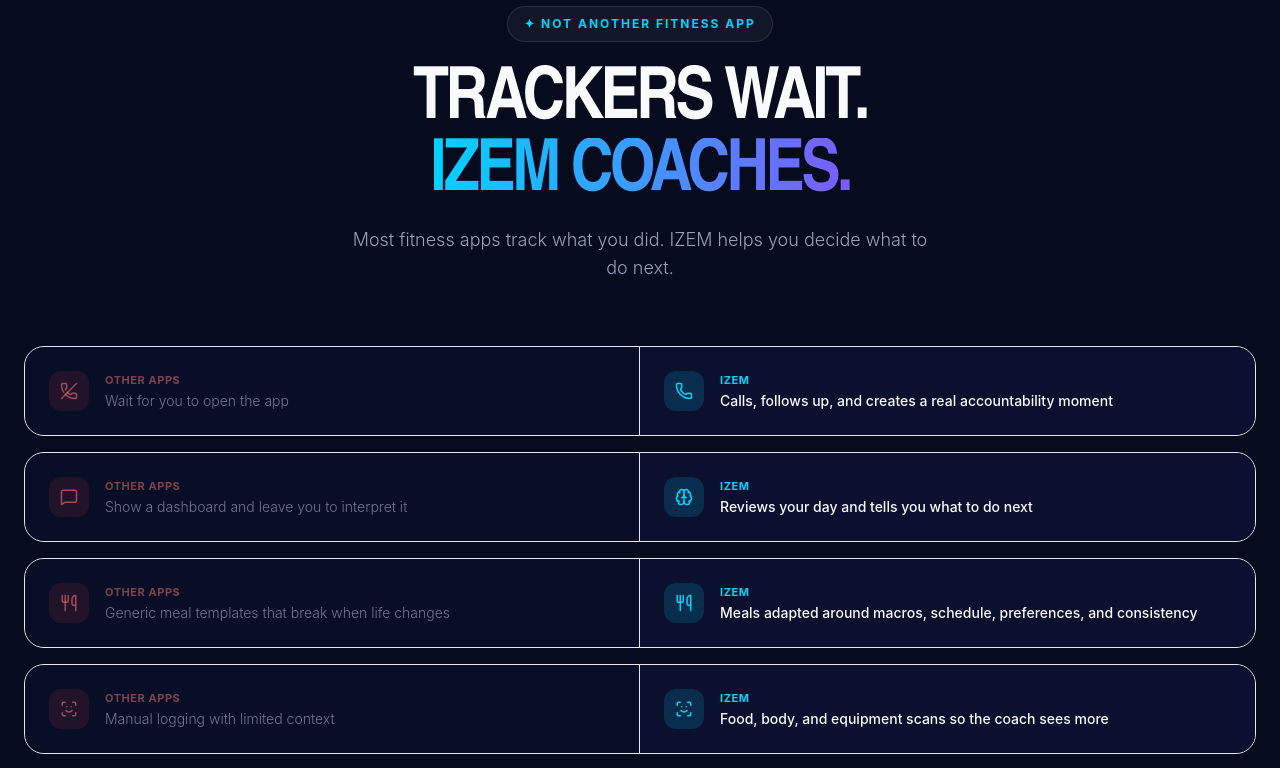
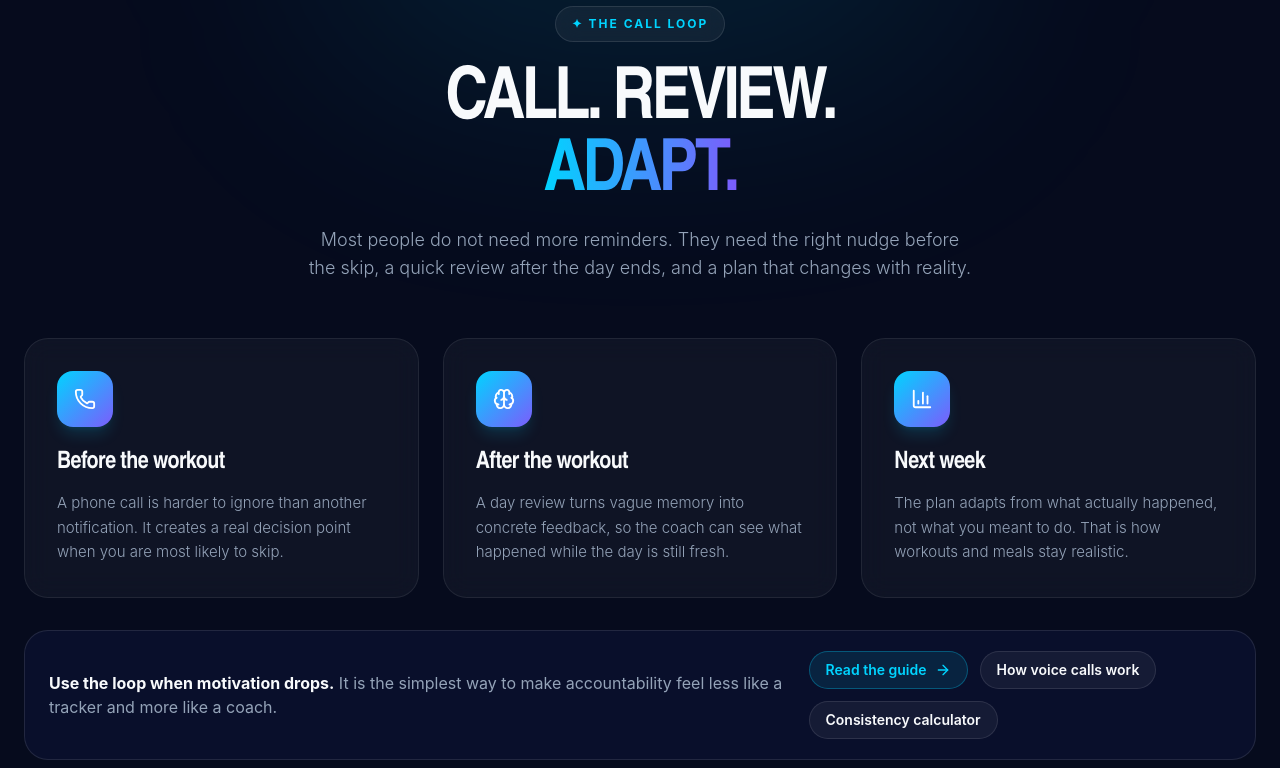
Before and after one commit to jebbari-mohammed/website, a React (Vite) app: page / in a window 1280 px wide. Shown: the part 1200-1968 px from the top of the page. Built offline with nearby package versions, Linux system fonts and the light colour scheme.

Commit message:
Refine homepage accountability loop

```diff
--- a/index.html
+++ b/index.html
@@ -36,7 +36,7 @@
 
     <!-- Primary SEO Meta Tags -->
     <title>Fitness App That Calls You | IZEM Premium AI Personal Trainer</title>
-    <meta name="description" content="IZEM is the premium AI personal trainer that calls you, reviews your day, builds personalized workouts and meals, scans food, body progress, and gym equipment, then adapts your plan every week." />
+    <meta name="description" content="IZEM is the premium AI personal trainer that calls you before workouts, reviews your day, and adapts your workout and meal plan every week." />
     <meta name="keywords" content="AI personal trainer, AI fitness coach, fitness app that calls you, workout reminder app, AI workout planner, AI meal planner, premium fitness app, adaptive workout plan, workout accountability app, IZEM" />
     <meta name="author" content="IZEM" />
     <meta name="robots" content="index, follow, max-image-preview:large, max-snippet:-1, max-video-preview:-1" />
@@ -46,14 +46,14 @@
     <meta property="og:type" content="website" />
     <meta property="og:url" content="https://youraicoach.life/" />
     <meta property="og:title" content="Fitness App That Calls You | IZEM Premium AI Personal Trainer" />
-    <meta property="og:description" content="Most fitness apps track what you did. IZEM calls you, reviews your day, and adapts your workout and meal plan every week." />
+    <meta property="og:description" content="IZEM calls you before workouts, reviews your day, and adapts your workout and meal plan every week." />
     <meta property="og:site_name" content="IZEM" />
 
     <!-- Twitter -->
     <meta name="twitter:card" content="summary_large_image" />
     <meta name="twitter:url" content="https://youraicoach.life/" />
     <meta name="twitter:title" content="Fitness App That Calls You | IZEM Premium AI Personal Trainer" />
-    <meta name="twitter:description" content="Your AI coach calls you, reviews your day, scans more context, and adapts your workout and meal plan every week." />
+    <meta name="twitter:description" content="IZEM calls you before workouts, reviews your day, and adapts your workout and meal plan every week." />
 
     <!-- Preload -->
     <link rel="preload" href="/images/hero1-desktop.webp" as="image" type="image/webp" media="(min-width: 1024px)" fetchpriority="high" />
@@ -188,6 +188,14 @@
             "@type": "Answer",
             "text": "IZEM takes a different approach from both Fitbod and Future. Fitbod is strong for workout tracking and generated training. Future offers human coaching at a higher price point. IZEM focuses on premium AI accountability: calls, follow-up, workouts, meals, scans, daily review, and weekly adaptation at a lower monthly cost than many human coaching platforms."
           }
+        },
+        {
+          "@type": "Question",
+          "name": "How does IZEM help with reminder fatigue?",
+          "acceptedAnswer": {
+            "@type": "Answer",
+            "text": "IZEM does not rely on another passive notification. It can call you before the workout, review your day, and update the next week based on what actually happened, which is more useful when reminders stop working."
+          }
         }
       ]
     }
--- a/src/App.tsx
+++ b/src/App.tsx
@@ -1,5 +1,6 @@
 import Navigation from './components/Navigation';
 import Hero from './components/Hero';
+import CallLoop from './components/CallLoop';
 import WhyDifferent from './components/WhyDifferent';
 import HowItWorks from './components/HowItWorks';
 import Features from './components/Features';
@@ -16,6 +17,7 @@ function App() {
       <Navigation />
       <main>
         <Hero />
+        <CallLoop />
         <WhyDifferent />
         <HowItWorks />
         <Features />
--- /dev/null
+++ b/src/components/CallLoop.tsx
@@ -0,0 +1,98 @@
+import { motion } from '../lib/motion';
+import { Phone, Brain, BarChart3, ArrowRight } from 'lucide-react';
+
+const moments = [
+  {
+    icon: Phone,
+    title: 'Before the workout',
+    text: 'A phone call is harder to ignore than another notification. It creates a real decision point when you are most likely to skip.',
+  },
+  {
+    icon: Brain,
+    title: 'After the workout',
+    text: 'A day review turns vague memory into concrete feedback, so the coach can see what happened while the day is still fresh.',
+  },
+  {
+    icon: BarChart3,
+    title: 'Next week',
+    text: 'The plan adapts from what actually happened, not what you meant to do. That is how workouts and meals stay realistic.',
+  },
+];
+
+export default function CallLoop() {
+  return (
+    <section className="py-16 sm:py-[120px] px-4 sm:px-6 relative overflow-hidden">
+      <div className="absolute inset-x-0 top-0 h-px bg-gradient-to-r from-transparent via-primary/30 to-transparent" />
+      <div className="absolute -top-32 left-1/2 h-[320px] w-[640px] -translate-x-1/2 rounded-full bg-primary/10 blur-[120px] pointer-events-none" />
+
+      <div className="max-w-7xl mx-auto w-full relative z-10">
+        <motion.div
+          initial={{ opacity: 0, y: 28 }}
+          whileInView={{ opacity: 1, y: 0 }}
+          viewport={{ once: true, margin: '-100px' }}
+          transition={{ duration: 0.6 }}
+          className="text-center mb-10 sm:mb-14"
+        >
+          <div className="inline-flex items-center gap-3 bg-white/5 border border-white/10 rounded-full px-4 py-2 text-[11px] sm:text-[12px] text-primary font-bold uppercase tracking-[2px] mb-6 backdrop-blur-md">
+            ✦ The Call Loop
+          </div>
+          <h2 className="text-4xl sm:text-5xl md:text-7xl font-extrabold font-condensed leading-[1.05] tracking-tighter mb-4">
+            CALL. REVIEW.<br />
+            <span className="text-transparent bg-clip-text bg-gradient-to-r from-primary to-secondary">ADAPT.</span>
+          </h2>
+          <p className="text-base sm:text-lg text-textSecondary max-w-[680px] mx-auto leading-relaxed font-light px-2">
+            Most people do not need more reminders. They need the right nudge before the skip, a quick review after the day ends, and a plan that changes with reality.
+          </p>
+        </motion.div>
+
+        <div className="grid grid-cols-1 md:grid-cols-3 gap-4 sm:gap-6">
+          {moments.map((moment, idx) => {
+            const Icon = moment.icon;
+            return (
+              <motion.div
+                key={moment.title}
+                initial={{ opacity: 0, y: 20 }}
+                whileInView={{ opacity: 1, y: 0 }}
+                viewport={{ once: true, margin: '-60px' }}
+                transition={{ duration: 0.5, delay: idx * 0.08 }}
+                className="glass-card rounded-[24px] p-6 sm:p-8 border border-white/10 hover:border-primary/25 transition-colors"
+              >
+                <div className="w-12 h-12 sm:w-14 sm:h-14 rounded-2xl bg-gradient-to-br from-primary to-secondary flex items-center justify-center mb-5 shadow-lg shadow-primary/15">
+                  <Icon className="text-white" size={22} />
+                </div>
+                <h3 className="text-xl sm:text-2xl font-black font-condensed tracking-tight mb-3 text-textPrimary">{moment.title}</h3>
+                <p className="text-sm sm:text-[15px] text-textSecondary leading-relaxed font-light">{moment.text}</p>
+              </motion.div>
+            );
+          })}
+        </div>
+
+        <motion.div
+          initial={{ opacity: 0, y: 16 }}
+          whileInView={{ opacity: 1, y: 0 }}
+          viewport={{ once: true, margin: '-60px' }}
+          transition={{ duration: 0.5, delay: 0.2 }}
+          className="mt-6 sm:mt-8 flex flex-col lg:flex-row items-start lg:items-center justify-between gap-4 rounded-[24px] border border-white/10 bg-[#0C1232]/70 px-6 py-5"
+        >
+          <div>
+            <p className="text-sm sm:text-base text-textSecondary">
+              <strong className="text-textPrimary">Use the loop when motivation drops.</strong> It is the simplest way to make accountability feel less like a tracker and more like a coach.
+            </p>
+          </div>
+          <div className="flex flex-wrap gap-3">
+            <a href="/fitness-app-that-calls-you/" className="inline-flex items-center gap-2 rounded-full border border-primary/30 bg-primary/10 px-4 py-2 text-sm font-semibold text-primary hover:bg-primary/15 transition-colors">
+              Read the guide
+              <ArrowRight size={16} />
+            </a>
+            <a href="/features/ai-voice-calls" className="inline-flex items-center gap-2 rounded-full border border-white/10 bg-white/5 px-4 py-2 text-sm font-semibold text-textPrimary hover:border-primary/30 hover:bg-white/10 transition-colors">
+              How voice calls work
+            </a>
+            <a href="/workout-consistency-calculator/" className="inline-flex items-center gap-2 rounded-full border border-white/10 bg-white/5 px-4 py-2 text-sm font-semibold text-textPrimary hover:border-primary/30 hover:bg-white/10 transition-colors">
+              Consistency calculator
+            </a>
+          </div>
+        </motion.div>
+      </div>
+    </section>
+  );
+}
```
